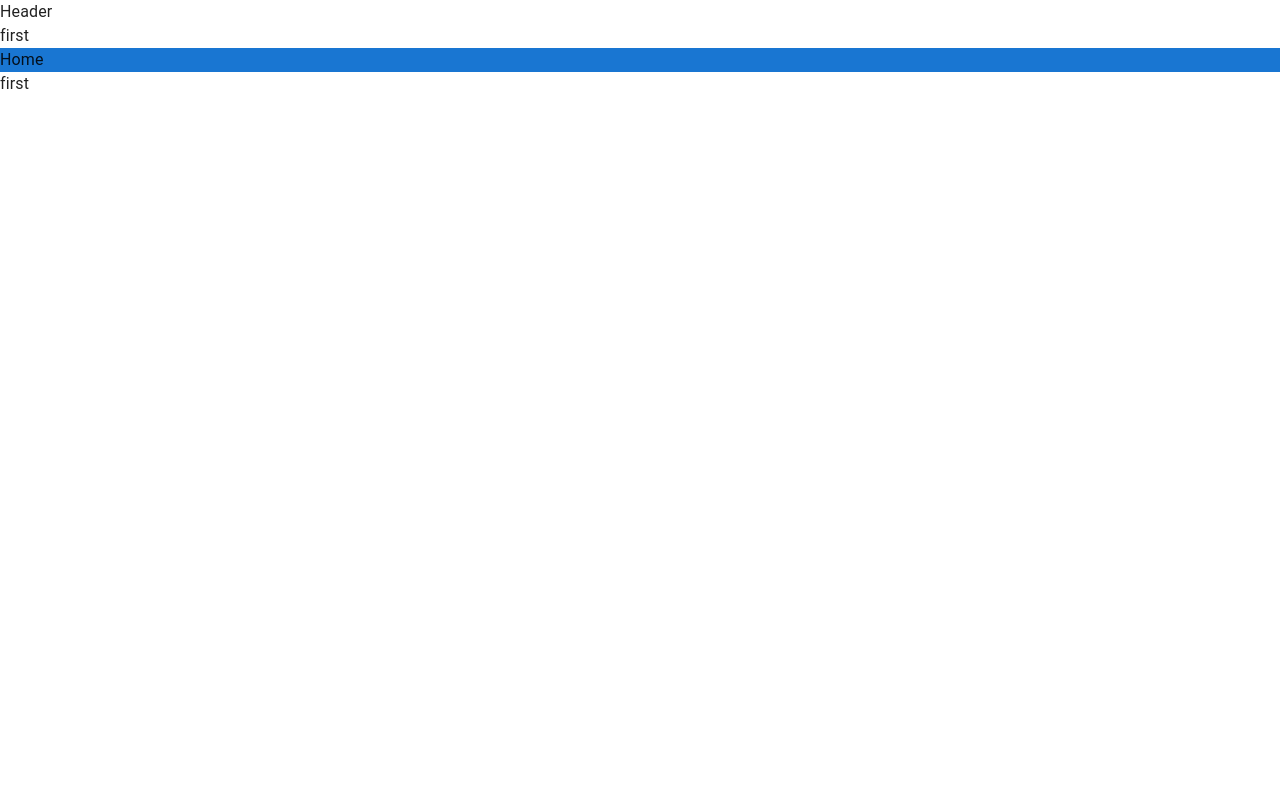
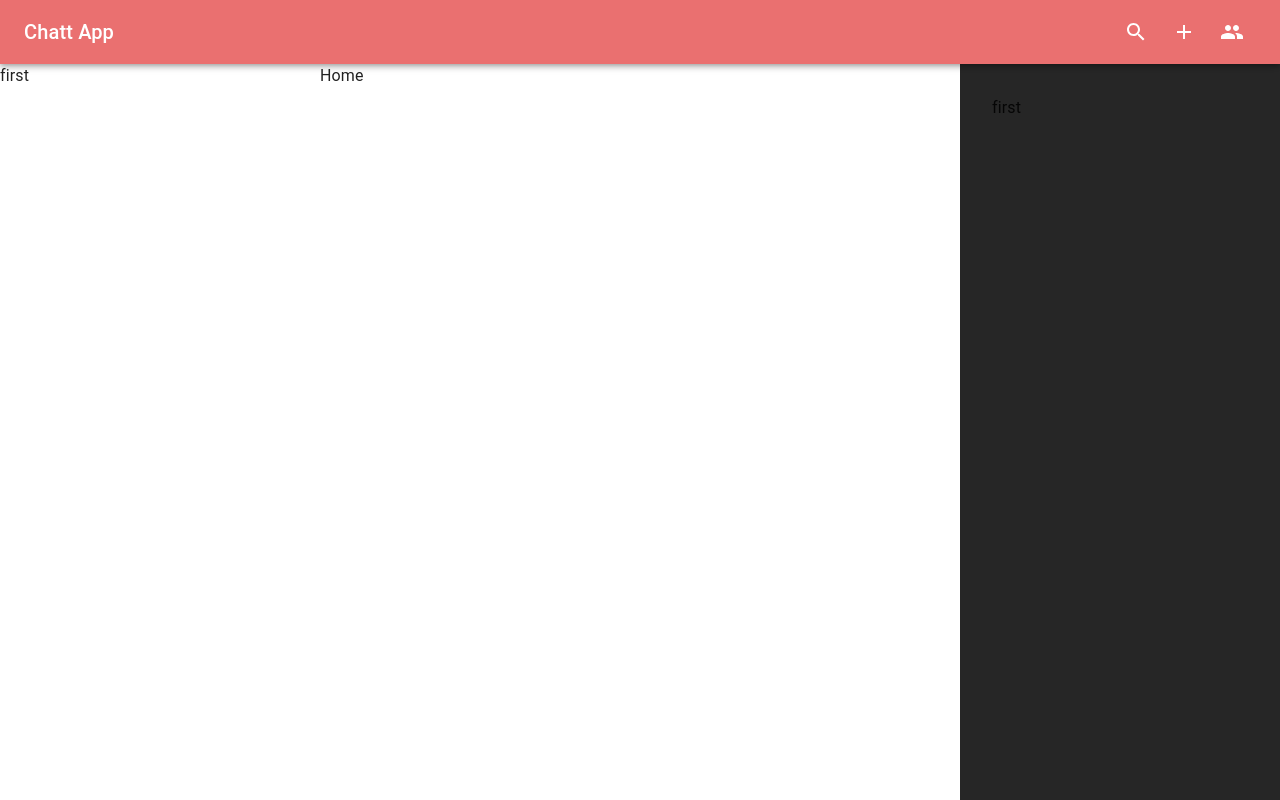
Before and after one commit to vikasutf8/Chatting-App, a React (Vite) app in the folder Client/: page / in a window 1280 px wide. Built offline with nearby package versions, Linux system fonts and the light colour scheme.

Commit message:
updated header UI

```diff
--- a/Client/src/components/layout/AppLayout.jsx
+++ b/Client/src/components/layout/AppLayout.jsx
@@ -2,7 +2,7 @@
 import React from 'react'
 import Header from './Header'
 import Title from '../shared/Title'
-import { Grid ,Container} from '@mui/material'
+import { Grid ,} from '@mui/material'
 
 const AppLayout = () => (WrappedComponent) => {
     return (props) => {
@@ -10,15 +10,20 @@ const AppLayout = () => (WrappedComponent) => {
             <>
                 <Title />
                 <Header />
-
-                <Grid Container height={"calc(100vh -4rem)"}>
-                    <Grid item xs={4} height={"100%"} >
+                <Grid container height={"calc(100vh - 4rem)"}>
+                    <Grid item sm={4} md={3}  sx={{
+                        display: { xs: 'none', sm: 'block' },
+                    }} height={"100%"} >
                         first
                     </Grid>
-                    <Grid item xs={4} height={"100%"} bgcolor="primary.main">
+                    <Grid item xs={12} sm={8} md={5} lg={6} height={"100%"} >
                         <WrappedComponent {...props} />
                     </Grid>
-                    <Grid item xs={4} height={"100%"}>
+                    <Grid item md={4} lg={3}sx={{
+                        display: { xs: 'none', sm: 'block' },
+                        padding: "2rem",
+                        bgcolor: "rgba(0,0,0,0.85)"
+                    }} height={"100%"} >
                         first
                     </Grid>
                 </Grid>
--- a/Client/src/components/layout/Header.jsx
+++ b/Client/src/components/layout/Header.jsx
@@ -1,8 +1,61 @@
+import { AppBar, Box, Icon, IconButton, Toolbar, Tooltip, Typography } from '@mui/material'
 import React from 'react'
+import { orange } from '../../constants/color'
+import {useNavigate} from 'react-router-dom'
+import { Menu as MenuIcon, Search as SearchIcon, Add as AddIcon, Group as GroupIcon} from '@mui/icons-material/'
+const Header = () => {
+  const navigate =useNavigate();
+  const handleMobile = () => {
 
-const Header = () => {
+  }
+  const operSearchDialog = () => { }
+  const openNewGroup = () => { }
+  const navigateToGroup = () => navigate("/groups")
   return (
-    <div>Header</div>
+    <>
+      <Box sx={{ flexGrow: 1 }} height={"4rem"}>
+        <AppBar position="static" sx={{
+          bgcolor: orange,
+        }}>
+          <Toolbar>
+
+
+            <Typography variant="h6"
+              sx={{
+                display: { xs: 'none', sm: 'block' },
+              }}>
+              Chatt App
+            </Typography>
+            <Box sx={{
+              display: { xs: 'block', sm: 'none' },
+
+            }}>
+              <IconButton color="inherit" onClick={handleMobile}>
+                <MenuIcon />
+              </IconButton>
+            </Box>
+            <Box sx={{ flexGrow: 1 }} />
+            <Box >
+              <Tooltip title="Search Icon">
+                <IconButton color="inherit" size="large" onClick={operSearchDialog}>
+                  <SearchIcon />
+                </IconButton>
+              </Tooltip>
+              <Tooltip title="New Group">
+                <IconButton color="inherit" size="large" onClick={openNewGroup}>
+                  <AddIcon />
+                </IconButton>
+              </Tooltip>
+              <Tooltip title="Manage Groups">
+              <IconButton color="inherit" size="large" onClick={navigateToGroup}>
+                 <GroupIcon />
+                </IconButton>
+              </Tooltip>
+            </Box>
+          </Toolbar>
+        </AppBar>
+      </Box>
+    </>
   )
 }
 
--- /dev/null
+++ b/Client/src/constants/color.js
@@ -0,0 +1,10 @@
+export const orange = "#ea7070";
+export const orangeLight = "rgba(234, 112, 112,0.2)";
+
+export const grayColor = "rgba(247,247,247,1)";
+export const lightBlue = "#2694ab";
+export const matBlack = "#1c1c1c";
+export const bgGradient = "linear-gradient(rgb(255 225 209), rgb(249 159 159))";
+
+export const purple = "rgba(75,12,192,1)";
+export const purpleLight = "rgba(75,12,192,0.2)";
```
